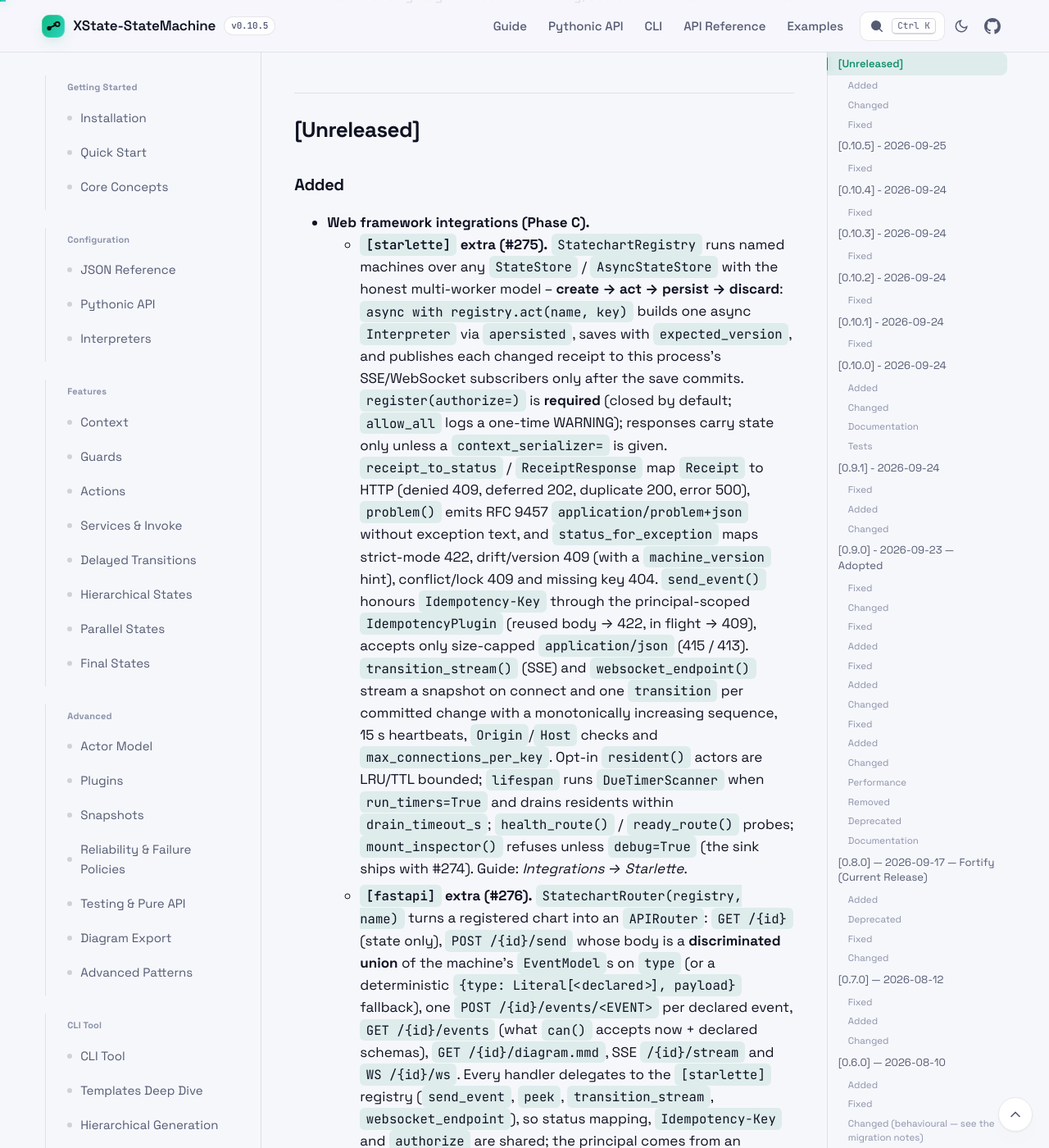
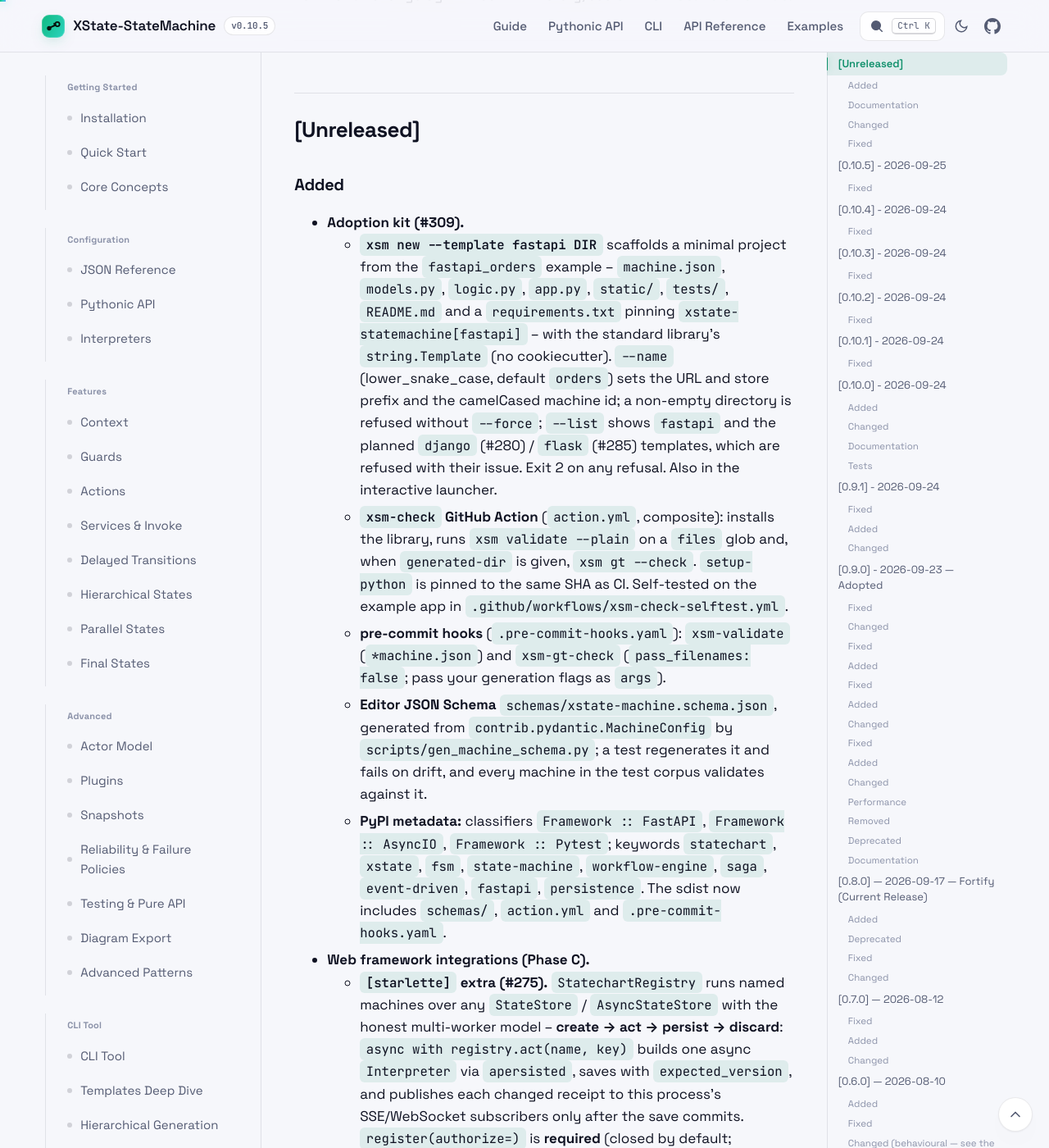
Before and after one commit to basiltt/xstate-statemachine, a Jekyll site: the page built from docs/_guide/changelog.md, in a window 1280 px wide and 1400 px high, scrolled down 448 px. Shown: the whole window at 82% size. Built offline with Jekyll 4.4.1, drawn with Linux system fonts in a browser that asks for light colours; some of the changed text lies outside the part shown.

Commit message:
chore: #309 shared files -- changelogs, nav/search, classifiers, docs-site tests
- CHANGELOG.md + docs/_guide/changelog.md (byte-identical Unreleased):
  Added "Adoption kit (#309)"; new Documentation subsection.
- default.html: sidebar "Start here" / "All extras" / "Stately Editor ->
  Python"; pages_order gains stately-export, integrations-extras.
- search-index.json: integrations (journey), integrations-extras,
  stately-export.
- pyproject.toml: Framework :: FastAPI / AsyncIO / Pytest classifiers
  (trove-verified; twine check passes), keywords; sdist includes schemas/,
  action.yml, .pre-commit-hooks.yaml.
- tests/test_docs_site.py: extras assertion reads integrations-extras.md;
  new TestAdoptionKitPages. Journey step 2 now uses --with-api/--with-models
  (#279 landed on main).

Co-Authored-By: Claude <noreply@anthropic.com>

```diff
--- a/docs/_guide/changelog.md
+++ b/docs/_guide/changelog.md
@@ -14,6 +14,35 @@ For the full changelog with commit history, see [CHANGELOG.md on GitHub](https:/
 ## [Unreleased]
 
 ### Added
+
+- **Adoption kit (#309).**
+  - **`xsm new --template fastapi DIR`** scaffolds a minimal project from
+    the `fastapi_orders` example -- `machine.json`, `models.py`,
+    `logic.py`, `app.py`, `static/`, `tests/`, `README.md` and a
+    `requirements.txt` pinning `xstate-statemachine[fastapi]` -- with the
+    standard library's `string.Template` (no cookiecutter). `--name`
+    (lower_snake_case, default `orders`) sets the URL and store prefix and
+    the camelCased machine id; a non-empty directory is refused without
+    `--force`; `--list` shows `fastapi` and the planned `django` (#280) /
+    `flask` (#285) templates, which are refused with their issue. Exit 2 on
+    any refusal. Also in the interactive launcher.
+  - **`xsm-check` GitHub Action** (`action.yml`, composite): installs the
+    library, runs `xsm validate --plain` on a `files` glob and, when
+    `generated-dir` is given, `xsm gt --check`. `setup-python` is pinned to
+    the same SHA as CI. Self-tested on the example app in
+    `.github/workflows/xsm-check-selftest.yml`.
+  - **pre-commit hooks** (`.pre-commit-hooks.yaml`): `xsm-validate`
+    (`*machine.json`) and `xsm-gt-check` (`pass_filenames: false`; pass
+    your generation flags as `args`).
+  - **Editor JSON Schema** `schemas/xstate-machine.schema.json`, generated
+    from `contrib.pydantic.MachineConfig` by
+    `scripts/gen_machine_schema.py`; a test regenerates it and fails on
+    drift, and every machine in the test corpus validates against it.
+  - **PyPI metadata:** classifiers `Framework :: FastAPI`,
+    `Framework :: AsyncIO`, `Framework :: Pytest`; keywords `statechart`,
+    `xstate`, `fsm`, `state-machine`, `workflow-engine`, `saga`,
+    `event-driven`, `fastapi`, `persistence`. The sdist now includes
+    `schemas/`, `action.yml` and `.pre-commit-hooks.yaml`.
 
 - **Web framework integrations (Phase C).**
   - **`[starlette]` extra (#275).** `StatechartRegistry` runs named
@@ -458,6 +487,25 @@ For the full changelog with commit history, see [CHANGELOG.md on GitHub](https:/
   - PR template gains an integrations checklist, including "this PR does
     not tag or publish a release".
 
+### Documentation
+
+- **Integrations journey (#309).** *Integrations* is now the entry point:
+  a Mermaid "pick your path" tree (framework × store × worker model ×
+  events-in) with every leaf linked to an existing page, planned leaves
+  naming their issue; a 15-minute tutorial whose steps run in CI (`xsm
+  validate` / `inspect` / `gt --with-api --with-models --with-tests` → FastAPI on `SQLiteStore` →
+  inbox deduplication → `RedisStore` via `fakeredis`), with the coverage
+  gate (#270) and live inspector (#274) steps labelled as not yet shipped;
+  "what you get / what you don't"; where next. The extras table moved,
+  unchanged, to the new *Integration extras* page.
+- **Stately editor → Python** page: export steps, the `version` key,
+  what `meta` / `description` / `tags` / `x-` keys do today
+  (`meta.publish` and `meta.tools` marked planned), `xsm validate` after
+  export, the VS Code `json.schemas` snippet for `*.machine.json`, and the
+  round trip.
+- *CLI*: "In CI and pre-commit" and "New project" sections; README badge
+  line under Install.
+
 ### Changed
 
 - **`SyncInterpreter.send_events()` now applies the same admission checks as `send()`** — `strict` / `event_schemas` (`UnknownEventError` / `InvalidEventPayloadError` at the call site) and the reserved-payload-key warning — and both engines' `send_events()` run the new `on_before_send` interception (#304). Previously a batched send on the sync engine bypassed `strict` entirely.
--- a/docs/_layouts/default.html
+++ b/docs/_layouts/default.html
@@ -148,10 +148,12 @@
           <a href="{{ '/guide/cli/' | relative_url }}" class="sidebar-link">CLI Tool</a>
           <a href="{{ '/guide/cli-templates/' | relative_url }}" class="sidebar-link">Templates Deep Dive</a>
           <a href="{{ '/guide/cli-hierarchy/' | relative_url }}" class="sidebar-link">Hierarchical Generation</a>
+          <a href="{{ '/guide/stately-export/' | relative_url }}" class="sidebar-link">Stately Editor &rarr; Python</a>
         </div>
         <div class="sidebar-section">
           <h3 class="sidebar-heading">Integrations</h3>
-          <a href="{{ '/guide/integrations/' | relative_url }}" class="sidebar-link">Overview &amp; extras</a>
+          <a href="{{ '/guide/integrations/' | relative_url }}" class="sidebar-link">Start here</a>
+          <a href="{{ '/guide/integrations-extras/' | relative_url }}" class="sidebar-link">All extras</a>
           <a href="{{ '/guide/patterns/' | relative_url }}" class="sidebar-link">Resilience Patterns</a>
           <a href="{{ '/guide/persistence/' | relative_url }}" class="sidebar-link">Persistence Stores</a>
           <a href="{{ '/guide/guarantees/' | relative_url }}" class="sidebar-link">Guarantees</a>
@@ -220,7 +222,7 @@
         </div>
 
         <!-- Previous / Next Navigation -->
-        {% assign pages_order = "getting-started,quick-start,core-concepts,json-config,pythonic-api,interpreters,context,guards,actions,services,delayed-transitions,hierarchical,parallel,final-states,actors,plugins,snapshots,reliability,diagrams,examples,cli,cli-templates,cli-hierarchy,integrations,patterns,persistence,guarantees,security,integration-redis,integration-pydantic,integration-starlette,integration-fastapi,integration-litestar,production-characteristics,troubleshooting,faq,changelog" | split: "," %}
+        {% assign pages_order = "getting-started,quick-start,core-concepts,json-config,pythonic-api,interpreters,context,guards,actions,services,delayed-transitions,hierarchical,parallel,final-states,actors,plugins,snapshots,reliability,diagrams,examples,cli,cli-templates,cli-hierarchy,stately-export,integrations,integrations-extras,patterns,persistence,guarantees,security,integration-redis,integration-pydantic,integration-starlette,integration-fastapi,integration-litestar,production-characteristics,troubleshooting,faq,changelog" | split: "," %}
         {% assign current_name = page.url | remove: "/guide/" | remove: "/" %}
         {% assign prev_page = nil %}
         {% assign next_page = nil %}
--- a/docs/assets/js/search-index.json
+++ b/docs/assets/js/search-index.json
@@ -108,6 +108,18 @@
     "description": "actionErrorPolicy rollback, onUnhandled, strict mode, event_schemas, guardErrorPolicy, OverflowPolicy, Receipt, SnapshotDriftError, SimulatedClock — every failure policy with a runnable example."
   },
   {
+    "title": "Integrations",
+    "section": "Integrations",
+    "url": "/guide/integrations/",
+    "description": "Start here: pick your path (framework x store x worker model x events-in), a 15-minute tutorial from a Stately export to FastAPI on SQLite and Redis with an idempotency inbox, what you get and what you don't."
+  },
+  {
+    "title": "Integration extras",
+    "section": "Integrations",
+    "url": "/guide/integrations-extras/",
+    "description": "Every optional pip extra with its status and issue: pydantic, redis, starlette, fastapi, litestar shipped; django, flask, sqlalchemy, celery, kafka, observability, testing, agents planned. MissingExtraError, design rules."
+  },
+  {
     "title": "Guarantees",
     "section": "Integrations",
     "url": "/guide/guarantees/",
@@ -168,6 +180,12 @@
     "url": "/guide/cli-hierarchy/"
   },
   {
+    "title": "Stately Editor → Python",
+    "section": "CLI Tool",
+    "url": "/guide/stately-export/",
+    "description": "Export from the Stately editor, the version key, meta / description / x- keys (meta.publish and meta.tools planned), xsm validate, the VS Code JSON Schema for *.machine.json, the round trip."
+  },
+  {
     "description": "Complete reference — create_machine, Interpreter, SyncInterpreter, MachineLogic, State, StateMachine, MachineBuilder, Event, exceptions.",
     "section": "Reference",
     "title": "API Reference",
```
Also changed, not shown: docs/_guide/integrations.md (+8 -7 lines), pyproject.toml (+17 -0 lines), tests/test_docs_site.py (+43 -2 lines), CHANGELOG.md.
